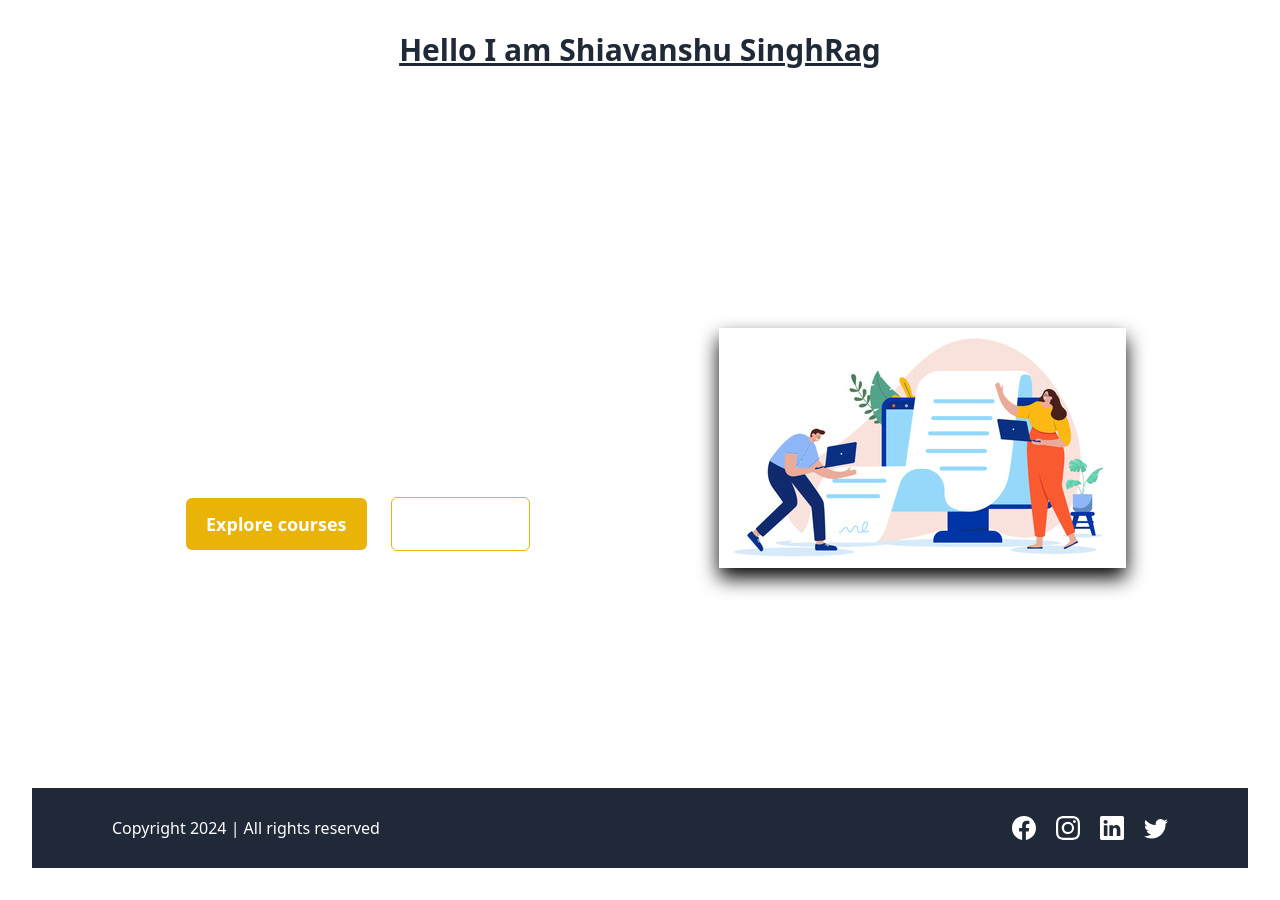
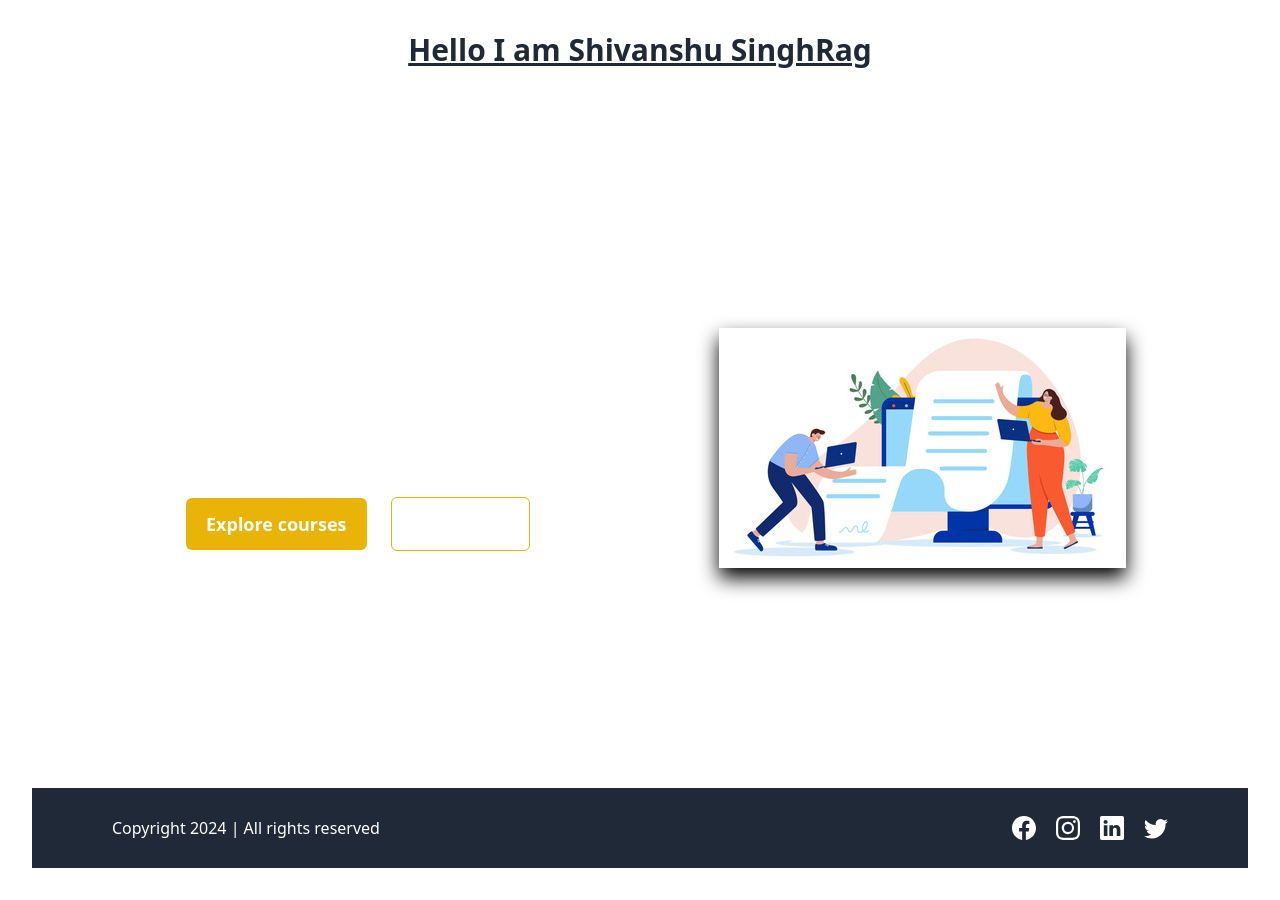
Before and after one commit to ShivanshuRag/Fronted_lms, a React (Vite) app: page / in a window 1280 px wide. Built offline with nearby package versions, Linux system fonts and the light colour scheme.

Commit message:
error in naming convention

```diff
--- a/src/App.jsx
+++ b/src/App.jsx
@@ -1,4 +1,3 @@
-
 
 import './App.css'
 
@@ -12,11 +11,10 @@ import Signup from './Pages/Signup.jsx'
 
 function App() {
 
-
   return (
    <>
    <h1
-   className="text-3xl font-bold underline"> Hello  I am Shiavanshu SinghRag</h1>
+   className="text-3xl font-bold underline"> Hello  I am Shivanshu SinghRag</h1>
     <Routes>
     <Route path="/" element={<HomePage />} ></Route>
     <Route path="/about" element={<AboutUs/>} ></Route>
--- a/src/Layouts/HomeLayout.jsx
+++ b/src/Layouts/HomeLayout.jsx
@@ -4,7 +4,7 @@ import { useDispatch, useSelector } from 'react-redux';
 import { Link, useNavigate } from 'react-router-dom';
 
 import Footer from '../Components/Footer';
-import { logout } from '../Redux/Slices/AuthSlice';
+import { logout } from '../Redux/Slices/AuthSlice.js';
 function HomeLayout({ children }) {
 
     const dispatch = useDispatch();
--- a/src/Pages/Login.jsx
+++ b/src/Pages/Login.jsx
@@ -4,7 +4,7 @@ import { useDispatch } from "react-redux";
 import {Link , useNavigate} from "react-router-dom";
 
 import HomeLayout from "../Layouts/HomeLayout";
-import { login } from "../Redux/Slices/AuthSlice.jsx";
+import { login } from "../Redux/Slices/AuthSlice.js";
 
 function Login(){
 
--- a/src/Pages/Signup.jsx
+++ b/src/Pages/Signup.jsx
@@ -7,7 +7,7 @@ import { Link, useNavigate } from 'react-router-dom';
 
 import { isEmail, isValidPassword } from '../Helpers/regexMatcher.js';
 import HomeLayout from '../Layouts/HomeLayout.jsx';
-import { createAccount } from '../Redux/Slices/AuthSlice.jsx';
+import { createAccount } from '../Redux/Slices/AuthSlice.js';
 
 function Signup() {
 
--- a/src/Redux/store.js
+++ b/src/Redux/store.js
@@ -1,7 +1,7 @@
 
 import {configureStore} from '@reduxjs/toolkit';
 
-import authSliceReducer from './Slices/AuthSlice.jsx';
+import authSliceReducer from './Slices/AuthSlice.js';
 const store = configureStore({
     reducer: {
       auth : authSliceReducer,
```
Also changed, not shown: src/Redux/Slices/AuthSlice.js (renamed from src/Redux/Slices/AuthSlice.jsx), src/Redux/Slices/CourseSlice.js (added).
